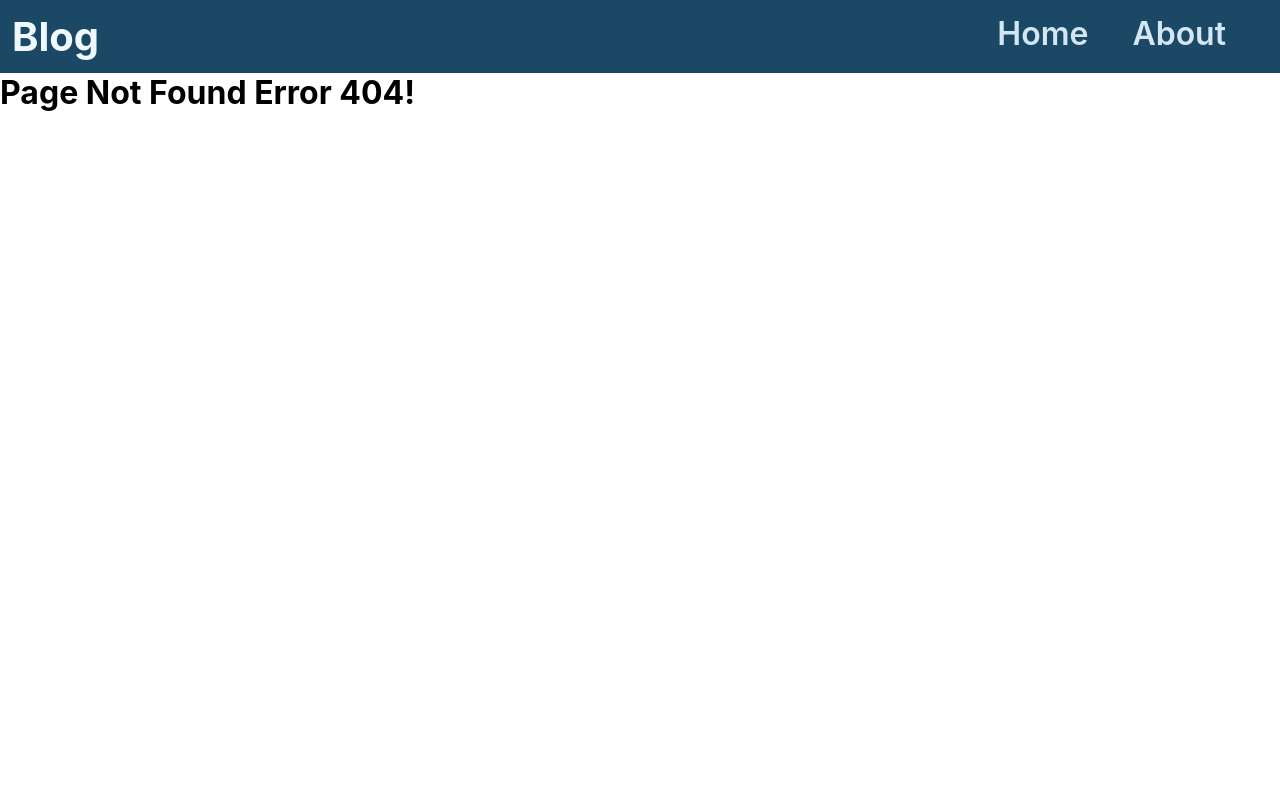
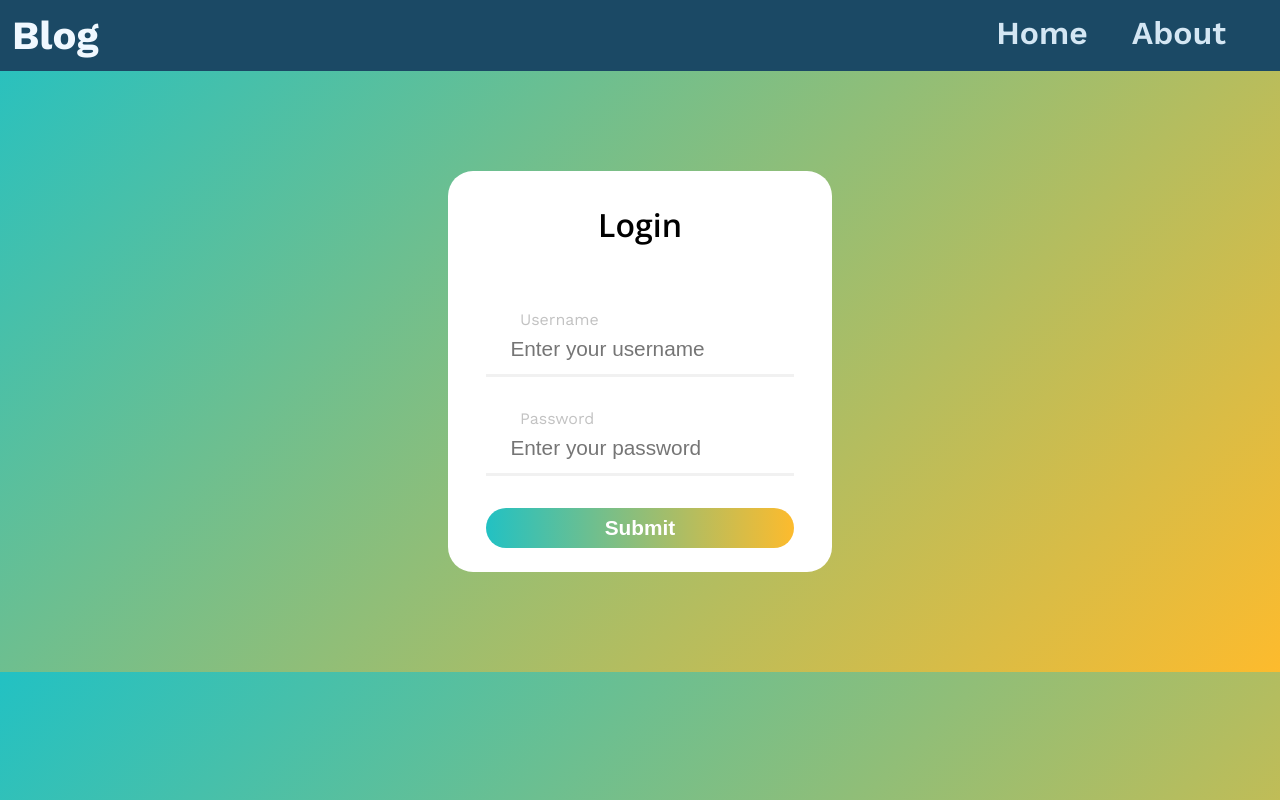
Before and after one commit to AlokBhai2508/todos, a React (Create React App) app: page /admin in a window 1280 px wide. Before the commit this address had no page. Built offline with nearby package versions, Linux system fonts and the light colour scheme; no server answers.

Commit message:
firebase authentication system

```diff
--- a/src/App.js
+++ b/src/App.js
@@ -5,6 +5,7 @@ import Home from "./pages/home";
 import About from "./pages/about";
 import Blog from "./pages/blog";
 import NotFound from "./pages/notfound";
+import Dashboard from "./admin/dashboard";
 function App() {
   return (
     <>
@@ -15,6 +16,7 @@ function App() {
           <Route path="/about" element={<About />} />
           <Route path="/blog/:blogSlug" element={<Blog />} />
           <Route path="*" element={<NotFound />} />
+          <Route path="/admin" element={<Dashboard />} />
         </Routes>
 
 
--- /dev/null
+++ b/src/admin/dashboard.jsx
@@ -0,0 +1,86 @@
+import React, { useEffect, useState } from 'react'
+import "./login.css";
+import { signInWithEmailAndPassword, onAuthStateChanged, signOut } from 'firebase/auth';
+import { auth } from '../firebase_setup/firebase';
+
+
+
+
+
+
+
+
+
+export default function Dashboard() {
+
+    const [isLogged, setIsLoged] = useState(false)
+    useEffect(() => {
+        onAuthStateChanged(auth, (user) => {
+            if (user) {
+                setIsLoged(true)
+            } else {
+                // User is signed out
+                // ...
+                setIsLoged(false)
+            }
+        });
+
+    }, [])
+
+
+
+
+
+    function NotLogged() {
+        const [details, setDetails] = useState({ email: "", pass: "" });
+        const sub = () => {
+            console.log(details)
+            signInWithEmailAndPassword(auth, details.email, details.pass).then((user) => {
+                console.log(user)
+                setIsLoged(true);
+            }).catch((e) => {
+                console.log(e)
+            })
+        }
+        return (
+
+            <div id="loginform">
+                <h2 id="headerTitle">Login</h2>
+
+                <FormInput description="Username" placeholder="Enter your username" type="text" onChange={e => setDetails({ ...details, email: e.target.value })} />
+                <FormInput description="Password" placeholder="Enter your password" type="password" onChange={e => setDetails({ ...details, pass: e.target.value })} />
+                <div id="button" class="row">
+                    <button
+                        onClick={() => sub()}
+                    >Submit</button>
+                </div>
+
+            </div>
+
+        )
+
+    }
+    function Logged() {
+        return (
+            <>
+                <button
+                    onClick={() => { signOut(auth).then(() => { setIsLoged(false) }) }}
+                >Log Out</button>
+            </>
+        )
+    }
+
+    return (
+        <>
+            {isLogged ? <Logged /> : <NotLogged />}
+        </>
+    )
+}
+
+
+const FormInput = props => (
+    <div class="row">
+        <label>{props.description}</label>
+        <input type={props.type} placeholder={props.placeholder} onChange={props.onChange} />
+    </div>
+);
--- /dev/null
+++ b/src/admin/login.css
@@ -0,0 +1,94 @@
+@import url('https://fonts.googleapis.com/css?family=Open+Sans:600|Work+Sans:400,500,600,700&display=swap');
+
+body {
+    background: rgb(34, 193, 195);
+    background: linear-gradient(135deg, rgba(34, 193, 195, 1) 0%, rgba(253, 187, 45, 1) 100%);
+    font-family: "work sans";
+}
+
+html {
+    font-size: 100%;
+}
+
+#loginform {
+    max-width: 500px;
+    min-width: 300px;
+    max-height: 700px;
+    width: 30%;
+    height: 60%;
+    margin: 100px auto;
+    background-color: #FFFFFF;
+    border-radius: 25px;
+}
+
+#headerTitle {
+    text-align: center;
+    font-family: 'open sans', sans-serif;
+    padding: 2rem 0;
+    margin: 0;
+    font-size: 2rem;
+}
+
+.row {
+    display: flex;
+    flex-direction: column;
+    align-items: center;
+    padding-top: 2rem;
+    max-width: 100%;
+
+}
+
+.row input {
+    width: 80%;
+    box-sizing: border-box;
+    border: none;
+    font-size: 1.3rem;
+    padding-left: 1.5rem;
+    padding-bottom: 1rem;
+    box-shadow: inset 0px -3px 0px 0px rgba(187, 187, 187, 0.2);
+    transition: box-shadow 0.2s ease-in;
+}
+
+.row input:focus {
+    box-shadow: inset 0px -3px 0px 0px rgba(34, 193, 195, 0.7);
+    outline: none;
+}
+
+.row input::-webkit-input-placeholder {
+    opacity: 1;
+    transition: opacity 0.25s ease-out;
+}
+
+.row input:hover::-webkit-input-placeholder,
+.row input:focus::-webkit-input-placeholder {
+    opacity: 0;
+}
+
+.row label {
+    align-self: start;
+    padding-left: 4.5rem;
+    padding-bottom: 0.5rem;
+    color: rgba(187, 187, 187, 0.9);
+}
+
+.row button {
+    border-radius: 25px;
+    width: 80%;
+    height: 40px;
+    font-size: 1.3rem;
+    color: white;
+    font-weight: 700;
+    background: rgb(34, 193, 195);
+    background: linear-gradient(90deg, rgba(34, 193, 195, 1) 0%, rgba(253, 187, 45, 1) 100%);
+    border: 0px;
+    cursor: pointer;
+    transition: opacity 0.25s ease-out;
+}
+
+.row button:hover {
+    opacity: 0.8;
+}
+
+#button {
+    padding-bottom: 1.5rem;
+}
--- a/src/firebase_setup/firebase.js
+++ b/src/firebase_setup/firebase.js
@@ -1,6 +1,7 @@
 // Import the functions you need from the SDKs you need
 import { initializeApp } from "firebase/app";
 import { getFirestore } from "firebase/firestore";
+import { getAuth } from "firebase/auth";
 // TODO: Add SDKs for Firebase products that you want to use
 // https://firebase.google.com/docs/web/setup#available-libraries
 
@@ -20,3 +21,4 @@ const firebaseConfig = {
 const app = initializeApp(firebaseConfig);
 // const analytics = getAnalytics(app);
 export const firestore = getFirestore(app);
+export const auth = getAuth(app);
```
